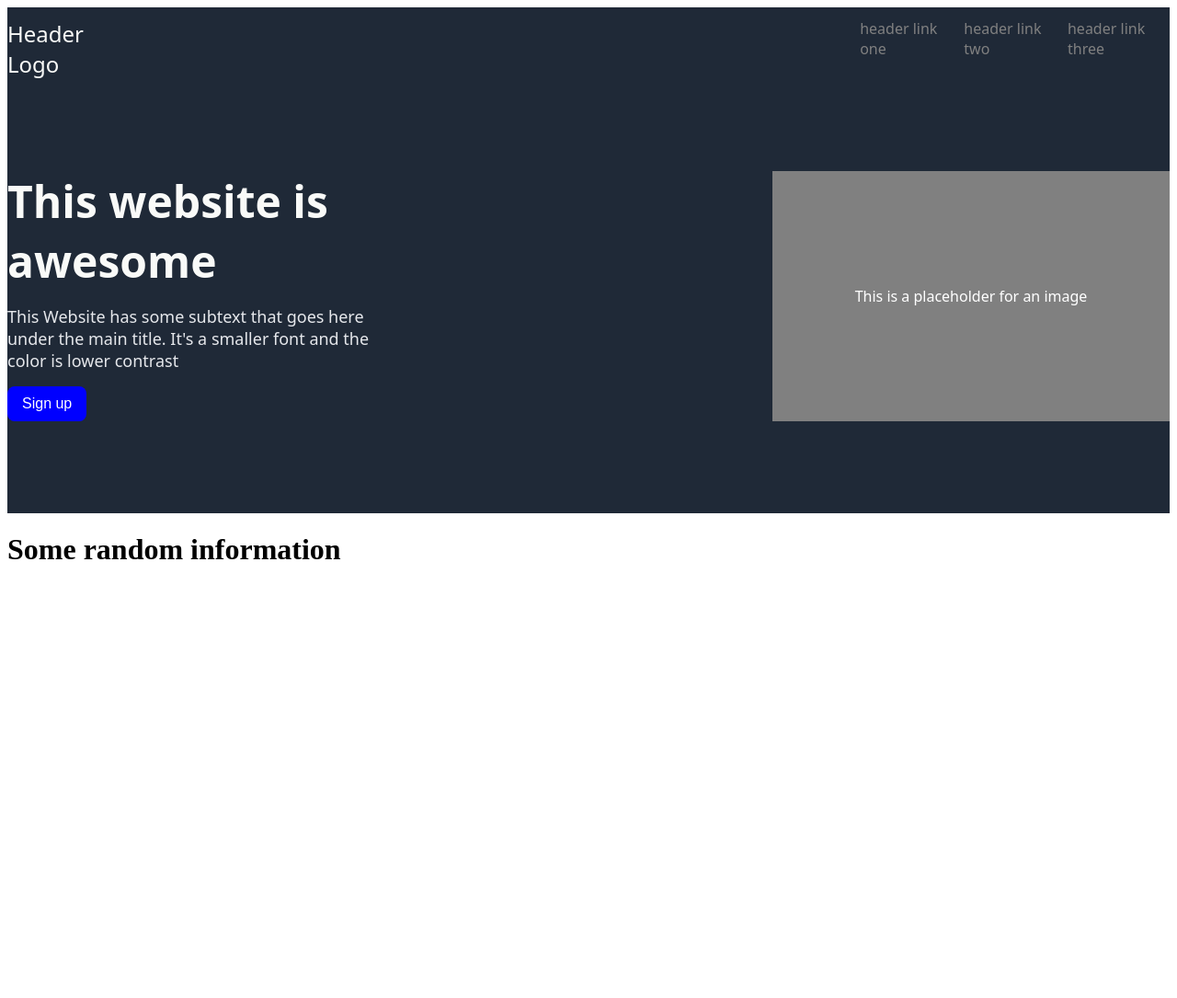
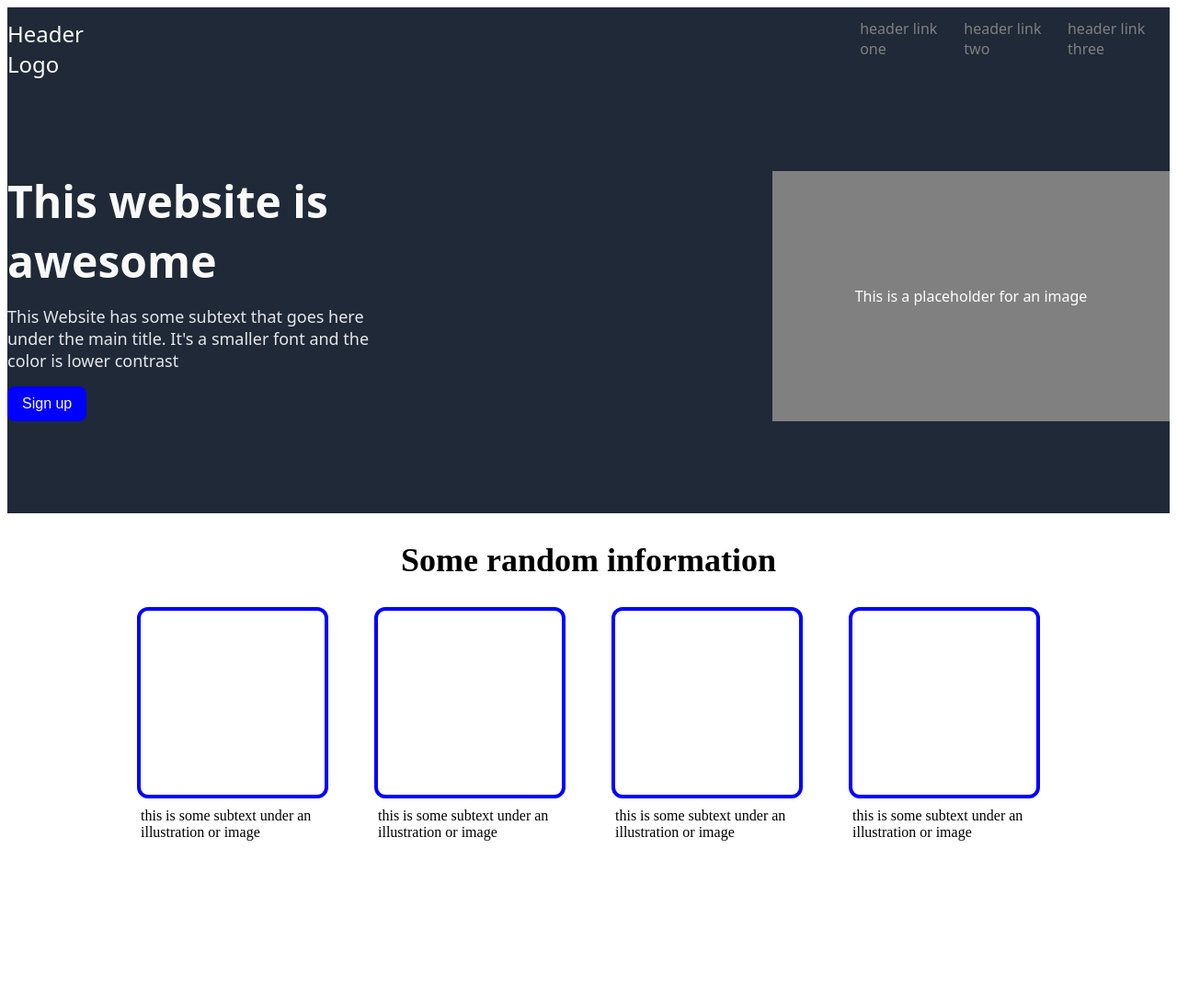
Before and after one commit to SafelS/odin-webPage, a plain HTML site: page index.html in a window 1280 px wide. Shown: the whole page at 92% size. Before the commit the page ends 800 px from the top, so only its background shows below. Drawn offline with Linux system fonts and the light colour scheme.

Commit message:
Second section finished

```diff
--- a/index.html
+++ b/index.html
@@ -39,19 +39,19 @@
 
     <div class="second-section">
         <div class="second-title">
-            <h1>Some random information</h1>
+            <h2>Some random information</h2>
         </div>
         <div class="image-container">
-            <div class="first-image"></div>
-            <div class="second-image"></div>
-            <div class="third-image"></div>
-            <div class="fourth-image"></div>
+            <div class="first-image"> </div>
+            <div class="second-image">  </div>
+            <div class="third-image">  </div>
+            <div class="fourth-image">  </div>
         </div>
         <div class="text-container">
-            <div class="first-text"></div>
-            <div class="first-text"></div>
-            <div class="first-text"></div>
-            <div class="first-text"></div>
+            <div class="first-text"> this is some subtext under an illustration or image </div>
+            <div class="second-text"> this is some subtext under an illustration or image </div>
+            <div class="third-text"> this is some subtext under an illustration or image </div>
+            <div class="fourth-text"> this is some subtext under an illustration or image </div>
         </div>
 
     </div>
--- a/style.css
+++ b/style.css
@@ -80,3 +80,51 @@ a{
   font-size: 16px;
   cursor: pointer;
 }
+
+
+.second-section{
+    display: flex;
+    flex-direction: column;
+    align-items: center;
+}
+
+.second-title{
+    font-size: 24px;
+    font-weight: 900;
+}
+
+.image-container,
+.text-container{
+    display: flex;
+    flex-direction: row;
+    width: 100%;
+    justify-content: center;
+    gap: 50px;
+}
+
+.text-container{
+    padding-top: 6px;
+
+}
+
+.first-image,
+.second-image,
+.third-image,
+.fourth-image,
+.first-text,
+.second-text,
+.third-text,
+.fourth-text{
+    width: 200px;
+    height: 200px;
+    border: 4px solid white;
+    border-radius: 12px;
+}
+
+.first-image,
+.second-image,
+.third-image,
+.fourth-image{
+    border: 4px solid blue;
+    border-radius: 12px;
+}
```
